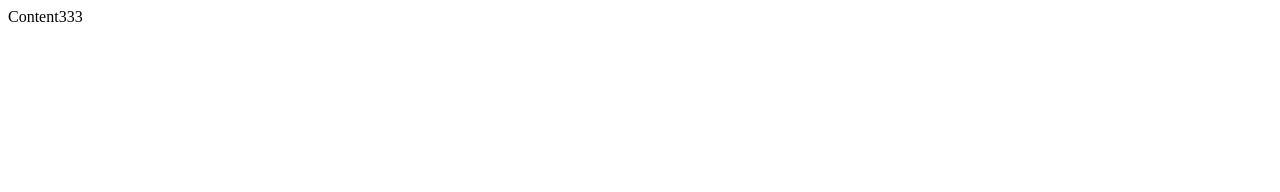
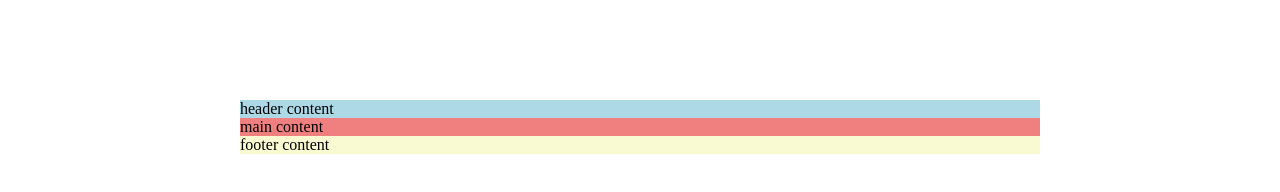
Before and after one commit to 3rnis/44-grupe-astronautas, a website: page index.html in a window 1280 px wide. Drawn offline with Linux system fonts and the light colour scheme.

Commit message:
Layout structure and design #1

```diff
--- a/index.html
+++ b/index.html
@@ -10,10 +10,21 @@
     <link rel="icon" type="image/png" sizes="16x16" href="./favicon/favicon-16x16.png">
     <link rel="manifest" href="./favicon/site.webmanifest">
     <link rel="mask-icon" href="./favicon/safari-pinned-tab.svg" color="#5bbad5">
+    <link rel="stylesheet" href="./main.css">
     <meta name="msapplication-TileColor" content="#da532c">
     <meta name="theme-color" content="#ffffff">
   </head>
   <body>
-    Content333
+    <header>
+      header content
+    </header>
+
+    <main>
+      main content
+    </main>
+
+    <footer>
+      footer content
+    </footer>
   </body>
 </html>
--- /dev/null
+++ b/main.css
@@ -0,0 +1,21 @@
+header,
+main,
+footer {
+    /* 800px plotis pasirinktas pagal dizainą, kiek pločio reikia pačiam dizainui */
+    width: 800px;
+    /* calc naudojamas tam, kad galėtume isscentruoti elementus naudojant skirtingus matavimus vienetus - px ir % */
+    margin-left: calc((100% - 800px) / 2);
+}
+
+header {
+    margin-top: 100px;
+    background-color: lightblue;
+}
+
+main {
+    background-color: lightcoral;
+}
+
+footer {
+    background-color: lightgoldenrodyellow;
+}
```
